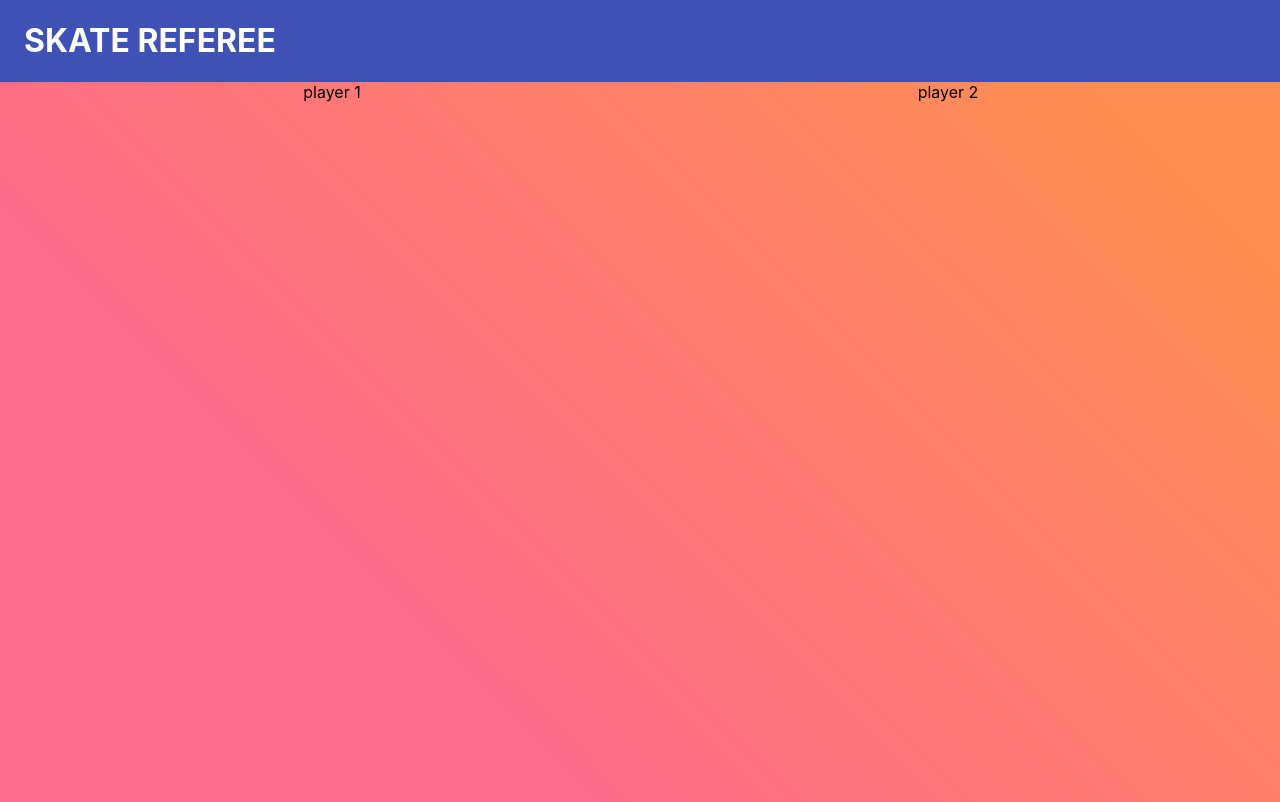
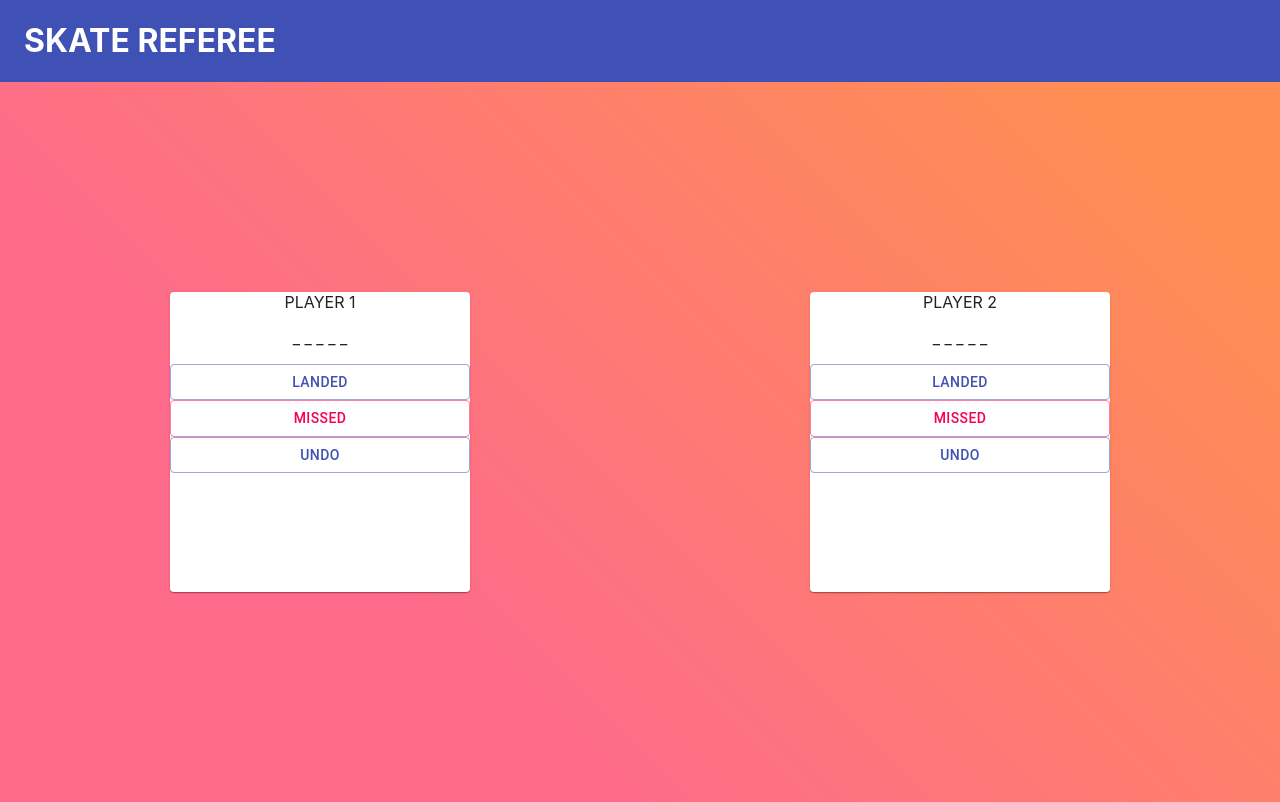
Before and after one commit to daryllcapistrano/skate-referee, a React (Create React App) app: page / in a window 1280 px wide. Built offline with nearby package versions, Linux system fonts and the light colour scheme.

Commit message:
add buttons to card

```diff
--- a/src/App.js
+++ b/src/App.js
@@ -1,6 +1,6 @@
 import "./App.css";
 import Header from "./components/Header";
-import Gameboard from "./components/Displays";
+import { Gameboard } from "./components/Displays";
 
 function App() {
   return (
--- a/src/components/Displays/Gameboard.js
+++ b/src/components/Displays/Gameboard.js
@@ -1,58 +1,116 @@
-// import { useState } from "react";
-import { Container, Grid } from "@material-ui/core";
+import { useState } from "react";
+import { Button, Card, Container, Grid } from "@material-ui/core";
 import { makeStyles } from "@material-ui/core/styles";
+import { Scoreboard } from "./index";
 
 const useStyles = makeStyles({
   root: {
     background: "linear-gradient(45deg, #FE6B8B 30%, #FF8E53 90%)",
+    maxWidth: "100%",
+  },
+  container: {
     height: "100%",
     minHeight: "calc(100vh - 80px)",
+  },
+  card: {
+    display: "flex",
+    flexDirection: "column",
+    margin: "0 auto",
+    height: "300px",
+    width: "300px",
   },
 });
 
 export default function Gameboard() {
-  // const [playerOne, setPlayerOne] = useState(0);
-  // const [playerTwo, setPlayerTwo] = useState(0);
+  const [playerOne, setPlayerOne] = useState(0);
+  const [playerTwo, setPlayerTwo] = useState(0);
 
   const classes = useStyles();
-  // const isEnabled = playerOne === 5 || playerTwo === 5;
 
-  // const resetGame = () => {
-  //   setPlayerOne(0);
-  //   setPlayerTwo(0);
-  // };
+  const landedCounter = () => {
+    console.log("congrats u landed it");
+    return null;
+  };
 
-  // const missedLeft = () => {
-  //   setPlayerOne(playerOne + 1);
-  // };
-  // const missedRight = () => {
-  //   setPlayerTwo(playerTwo + 1);
-  // };
+  const missedPlayerOne = () => {
+    if (playerOne === 5) {
+      console.log("you lost");
+      return null;
+    } else {
+      setPlayerOne(playerOne + 1);
+    }
+  };
+  const missedPlayerTwo = () => {
+    if (playerTwo === 5) {
+      console.log("you lost");
+      return null;
+    } else {
+      setPlayerTwo(playerTwo + 1);
+    }
+  };
 
-  // const removeLetterLeft = () => {
-  //   if (playerOne === 0) {
-  //     return null;
-  //   } else {
-  //     setPlayerOne(playerOne - 1);
-  //   }
-  // };
+  const undoPlayerOne = () => {
+    if (playerOne === 0) {
+      return null;
+    } else {
+      setPlayerOne(playerOne - 1);
+    }
+  };
 
-  // const removeLetterRight = () => {
-  //   if (playerTwo === 0) {
-  //     return null;
-  //   } else {
-  //     setPlayerTwo(playerTwo - 1);
-  //   }
-  // };
+  const undoPlayerTwo = () => {
+    if (playerTwo === 0) {
+      return null;
+    } else {
+      setPlayerTwo(playerTwo - 1);
+    }
+  };
 
   return (
-    <Container className={classes.root}>
-      <Grid container>
+    <Container className={classes.root} disableGutters={true}>
+      <Grid
+        container
+        className={classes.container}
+        direction="row"
+        justify="center"
+        alignItems="center"
+      >
         <Grid item xs={12} sm={6}>
-          player 1
+          <Card className={classes.card}>
+            PLAYER 1
+            <Scoreboard playerOne={playerOne} />
+            <Button onClick={landedCounter} color="primary" variant="outlined">
+              landed
+            </Button>
+            <Button
+              onClick={missedPlayerOne}
+              color="secondary"
+              variant="outlined"
+            >
+              missed
+            </Button>
+            <Button onClick={undoPlayerOne} color="primary" variant="outlined">
+              undo
+            </Button>
+          </Card>
         </Grid>
         <Grid item xs={12} sm={6}>
-          player 2
+          <Card className={classes.card}>
+            PLAYER 2
+            <Scoreboard playerTwo={playerTwo} />
+            <Button onClick={landedCounter} color="primary" variant="outlined">
+              landed
+            </Button>
+            <Button
+              onClick={missedPlayerTwo}
+              color="secondary"
+              variant="outlined"
+            >
+              missed
+            </Button>
+            <Button onClick={undoPlayerTwo} color="primary" variant="outlined">
+              undo
+            </Button>
+          </Card>
         </Grid>
       </Grid>
     </Container>
--- /dev/null
+++ b/src/components/Displays/Scoreboard.js
@@ -0,0 +1,50 @@
+export default function ScoreBoard(props) {
+  if (props.playerOne === 0 || props.playerTwo === 0) {
+    return (
+      <div>
+        <p>_ _ _ _ _</p>
+      </div>
+    );
+  }
+  if (props.playerOne === 1 || props.playerTwo === 1) {
+    return (
+      <div>
+        <p>S _ _ _ _</p>
+      </div>
+    );
+  }
+  if (props.playerOne === 2 || props.playerTwo === 2) {
+    return (
+      <div>
+        <p>S K _ _ _</p>
+      </div>
+    );
+  }
+  if (props.playerOne === 3 || props.playerTwo === 3) {
+    return (
+      <div>
+        <p>S K A _ _ </p>
+      </div>
+    );
+  }
+  if (props.playerOne === 4 || props.playerTwo === 4) {
+    return (
+      <div>
+        <p>S K A T _ </p>
+      </div>
+    );
+  }
+  if (props.playerOne === 5 || props.playerTwo === 5) {
+    return (
+      <div>
+        <p>S K A T E</p>
+      </div>
+    );
+  } else {
+    return (
+      <div>
+        <p>u lost</p>
+      </div>
+    );
+  }
+}
--- a/src/components/Displays/index.js
+++ b/src/components/Displays/index.js
@@ -1,3 +1,4 @@
 import Gameboard from "./Gameboard";
+import Scoreboard from "./Scoreboard";
 
-export default Gameboard;
+export { Gameboard, Scoreboard };
```
Also changed, not shown: 1 other file (tests, documents, lock files or other folders).
